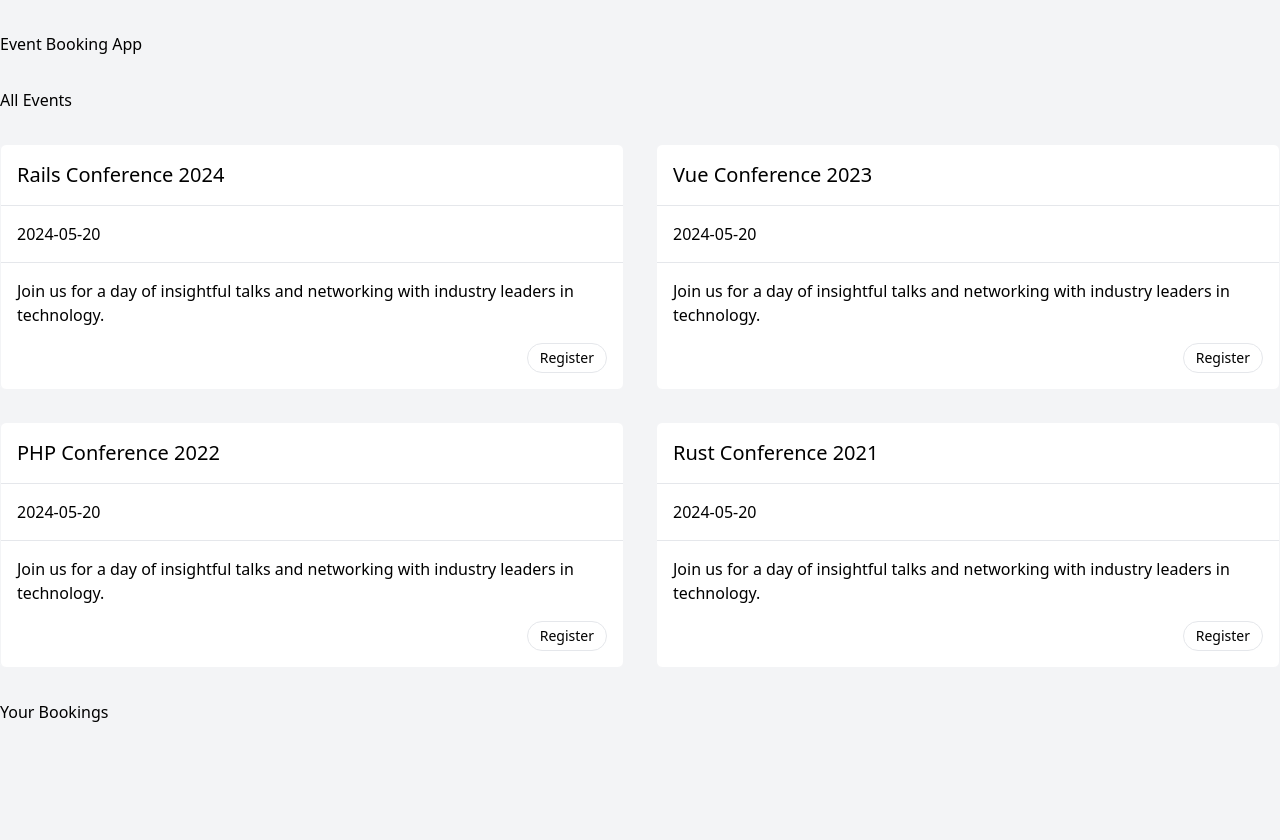
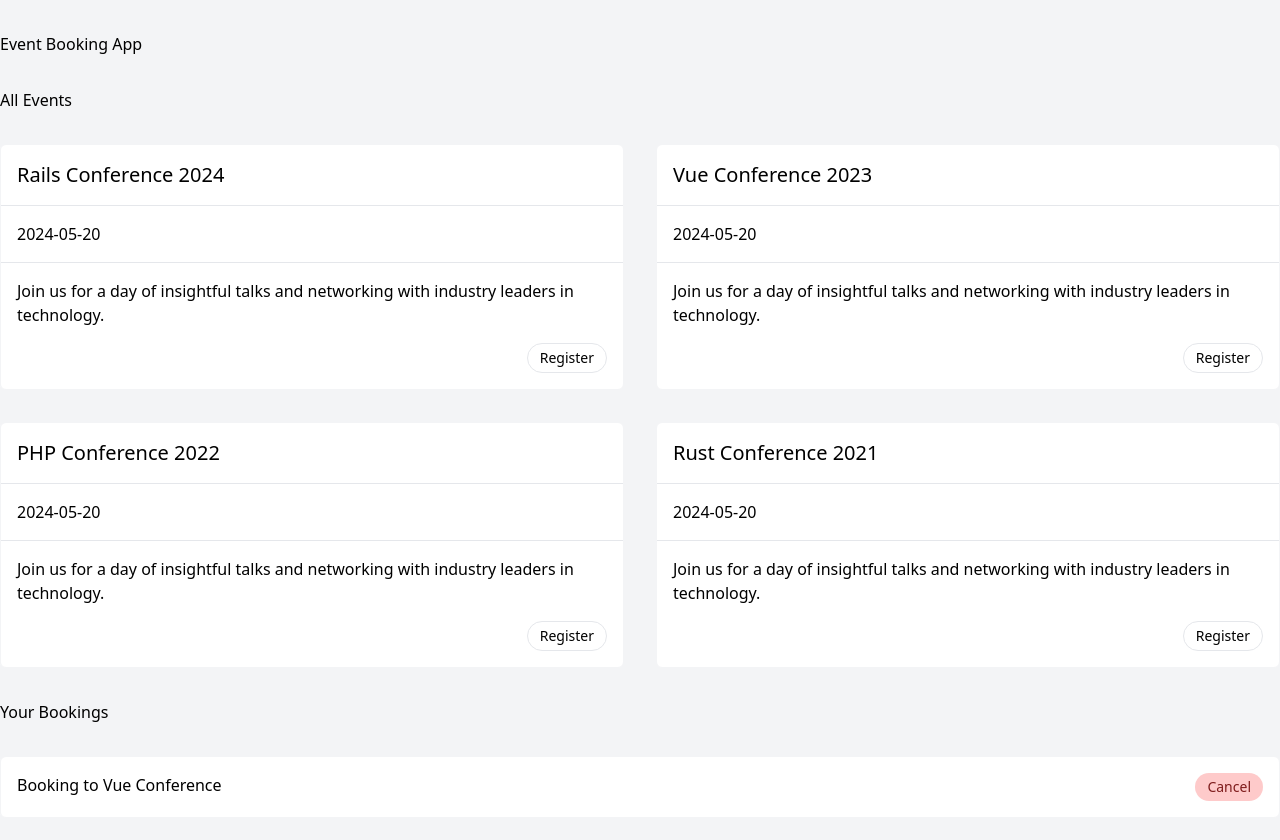
Before and after one commit to rariman/6---Event-Registration, a Vue app in the folder event-booking/: page / in a window 1280 px wide. Shown: the top 840 px of the page. Before the commit the page ends 800 px from the top, so only its background shows below. Built offline with nearby package versions, Linux system fonts and the light colour scheme; data requests are answered from the project's data file.

Commit message:
Adicionado place holder para bookings

```diff
--- a/event-booking/db.json
+++ b/event-booking/db.json
@@ -29,5 +29,13 @@
       "location": "Convention Center, Downtown"
     }
   ],
-  "bookings": []
+  "bookings": [
+    {
+      "id": "1765046792115",
+      "userId": 1,
+      "eventId": "3",
+      "eventTitle": "PHP Conference 2022",
+      "status": "confirmed"
+    }
+  ]
 }
--- a/event-booking/src/App.vue
+++ b/event-booking/src/App.vue
@@ -13,16 +13,22 @@
     </section>
     <h2 class="text-2x1 font-medium">Your Bookings</h2>
     <section class="grid grid-cols-1 gap-8">
-      <BookingItem v-for="booking in bookings" :key="booking.id"/>
+      <template v-if="!bookingsLoading">
+        <BookingItem v-for="booking in bookings" :key="booking.id"/>
+      </template>
+      <template v-else>
+        <LoadingBookingItem v-for="i in 4" :key="i"/>
+      </template>
     </section>
   </main>
 </template>
 
 <script setup>
-import { ref, onMounted } from 'vue';
+import { ref, onMounted, Teleport } from 'vue';
 import BookingItem from './components/BookingItem.vue';
 import EventCard from './components/EventCard.vue';
 import LoadingEventCard from './components/LoadingEventCard.vue';
+import LoadingBookingItem from './components/LoadingBookingItem.vue';
 
 const events = ref([])
 const bookings = ref([])
@@ -62,12 +68,12 @@ const handleRegistration = async (event) =>{
     eventTitle: event.title
   }
 
-  await fetch('http://localhost:3001/booking', {
+  await fetch('http://localhost:3001/bookings', {
     method: 'POST',
     headers: {
       'Content-Type': 'application/json'
     },
-    body: JSON.stringify(...newBooking)
+    body: JSON.stringify({...newBooking, status:'confirmed'})
   })
 }
 
--- /dev/null
+++ b/event-booking/src/components/LoadingBookingItem.vue
@@ -0,0 +1,16 @@
+<script setup >
+import SectionCard from './SectionCard.vue';
+
+</script>
+
+<template>
+   <SectionCard class="animate-pulse">
+    <div class="flex justify-between items-center">
+        <div class="flex space-x-4">
+            <div class="h-4 bg-gray-300 rounded w-1/3"></div>
+            <div class="h-4 bg-gray-300 rounded w-24"></div>
+        </div>
+        <div class="h-8 w-20 bg-gray-300 rounded-full"></div>
+    </div>
+   </SectionCard>
+</template>
```
